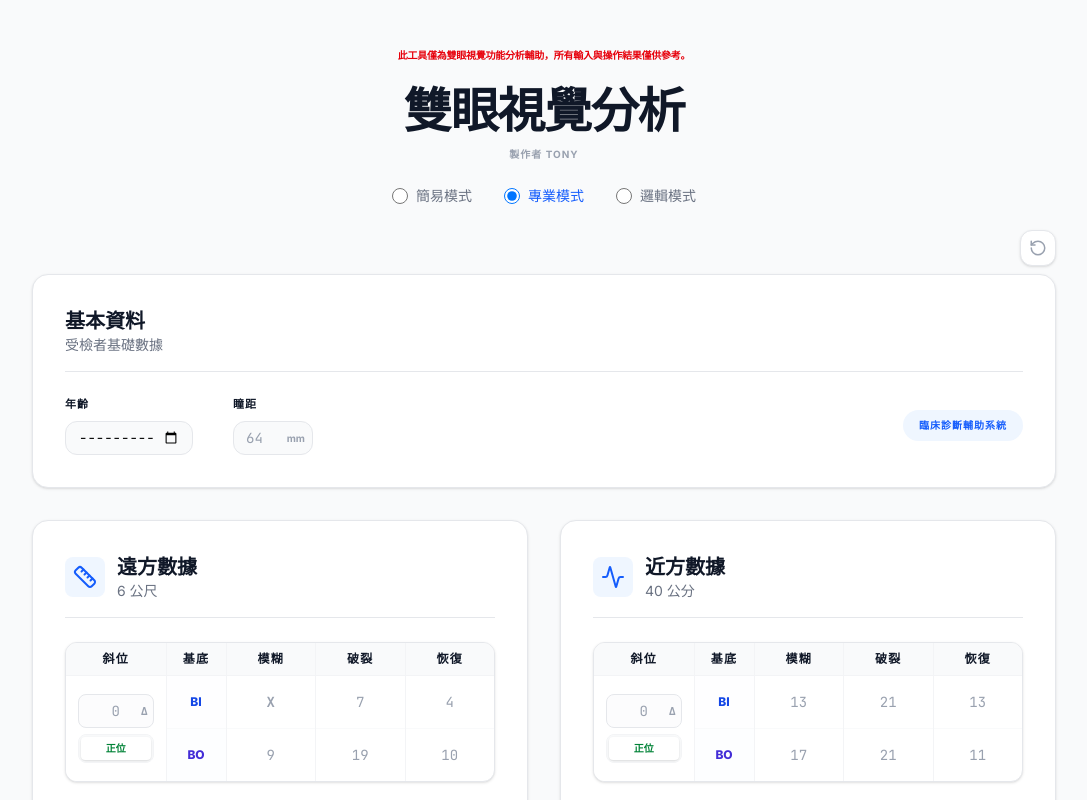
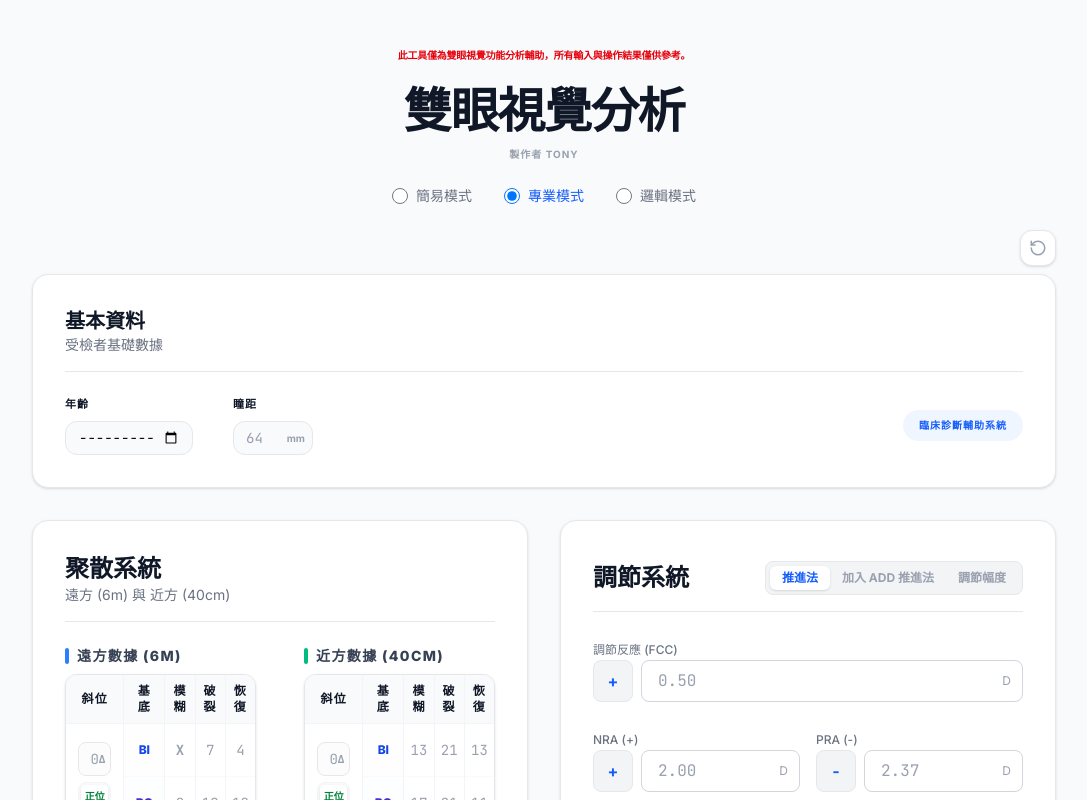
Before and after one commit to Luna05140514/ACA, a React (Vite) app: page / in a window 1280 px wide. Both pictures are taken after a click on the label "專業模式". Shown: the top 800 px of the page, without its empty margins (96-1183 px from the left). Built offline with nearby package versions, Linux system fonts and the light colour scheme.

Commit message:
Add files via upload

```diff
--- a/src/App.tsx
+++ b/src/App.tsx
@@ -695,7 +695,7 @@ const ComprehensiveAnalysis = ({ data }: { data: VisionData }) => {
   );
 };
 
-const SectionHeader = ({ icon: Icon, title, subtitle, children, hideIcon }: { icon: any, title: string, subtitle: string, children?: React.ReactNode, hideIcon?: boolean }) => (
+const SectionHeader = ({ icon: Icon, title, subtitle, children, hideIcon, titleClassName }: { icon: any, title: string, subtitle?: string, children?: React.ReactNode, hideIcon?: boolean, titleClassName?: string }) => (
   <div className="flex flex-col sm:flex-row sm:items-center justify-between gap-4 mb-6 border-b border-gray-200 pb-4">
     <div className="flex items-center gap-3">
       {!hideIcon && (
@@ -704,7 +704,7 @@ const SectionHeader = ({ icon: Icon, title, subtitle, children, hideIcon }: { ic
         </div>
       )}
       <div>
-        <h2 className="text-xl font-bold text-gray-900">{title}</h2>
+        <h2 className={titleClassName || "text-xl font-bold text-gray-900"}>{title}</h2>
         {subtitle && <p className="text-sm text-gray-500">{subtitle}</p>}
       </div>
     </div>
@@ -1565,8 +1565,9 @@ export default function App() {
             <div className="bg-white rounded-2xl shadow-sm border border-gray-200 p-8">
               <SectionHeader
                 icon={Eye}
-                title="調節功能"
-                subtitle="NRA, PRA, AA, FCC"
+                title="調節系統"
+                subtitle=""
+                titleClassName="text-2xl font-black text-gray-900"
                 hideIcon={true}
               >
                 <div className="flex bg-gray-100 p-1 rounded-lg border border-gray-200">
@@ -1739,15 +1740,22 @@ export default function App() {
         ) : (
           <div className="grid grid-cols-1 lg:grid-cols-2 gap-8">
             {/* Distance Section (6m) */}
-            <div className="bg-white rounded-2xl shadow-sm border border-gray-200 p-8">
+            <div className="bg-white rounded-2xl shadow-sm border border-gray-200 p-8 mb-4">
               <SectionHeader
                 icon={Ruler}
-                title="遠方數據"
-                subtitle="6 公尺"
-                hideIcon={false}
-              />
-
-              <div className="space-y-8 mt-6">
+                title="聚散系統"
+                subtitle="遠方 (6m) 與 近方 (40cm)"
+                hideIcon={true}
+                titleClassName="text-2xl font-black text-gray-900"
+              />
+
+              <div className="grid grid-cols-1 lg:grid-cols-2 gap-12 mt-6">
+                {/* Distance Data */}
+                <div className="space-y-6">
+                  <div className="flex items-center gap-2 mb-2">
+                    <div className="h-4 w-1 bg-blue-500 rounded-full"></div>
+                    <h3 className="text-sm font-black text-gray-700 uppercase tracking-widest">遠方數據 (6m)</h3>
+                  </div>
                   <DataTable
                     section="distance"
                     phoriaValue={data.distance.phoriaValue}
@@ -1762,18 +1770,13 @@ export default function App() {
                     onKeyDown={handleKeyDown}
                   />
                 </div>
-            </div>
-
-            {/* Near Section (40cm) */}
-            <div className="bg-white rounded-2xl shadow-sm border border-gray-200 p-8">
-              <SectionHeader
-                icon={Activity}
-                title="近方數據"
-                subtitle="40 公分"
-                hideIcon={false}
-              />
-
-              <div className="space-y-8 mt-6">
+
+                {/* Near Data Column */}
+                <div className="space-y-6">
+                  <div className="flex items-center gap-2 mb-2">
+                    <div className="h-4 w-1 bg-emerald-500 rounded-full"></div>
+                    <h3 className="text-sm font-black text-gray-700 uppercase tracking-widest">近方數據 (40cm)</h3>
+                  </div>
                   <DataTable
                     section="near"
                     phoriaValue={data.near.phoriaValue}
@@ -1787,9 +1790,8 @@ export default function App() {
                     onInputChange={handleInputChange}
                     onKeyDown={handleKeyDown}
                   />
-
-                {/* +1.00 Phoria - Keep this separate but styled consistently */}
-                <div className="flex items-center gap-4 p-4 bg-gray-50/50 rounded-xl border border-gray-100">
+                  {/* +1.00 Phoria - Moved here into near column */}
+                  <div className="flex items-center gap-4 p-4 bg-gray-50/50 rounded-xl border border-gray-100 mt-4">
                     <div className="flex items-center shrink-0">
                       <span className="text-xs font-black text-gray-700 uppercase tracking-widest w-24">
                         +1.00 斜位
@@ -1827,13 +1829,20 @@ export default function App() {
                       </div>
                     </div>
                   </div>
-
-                {/* Accommodation */}
-                <div className="pt-6 border-t border-gray-100">
-                  <div className="flex items-center justify-between mb-4">
-                    <label className="text-sm font-semibold text-gray-700 uppercase tracking-wider">
-                      調節功能 (Accommodation)
-                    </label>
+                </div>
+              </div>
+            </div>
+
+            <div className="bg-white rounded-2xl shadow-sm border border-gray-200 p-8">
+              <div className="space-y-6">
+                <div className="pt-2">
+                <SectionHeader
+                  icon={Eye}
+                  title="調節系統"
+                  subtitle=""
+                  titleClassName="text-2xl font-black text-gray-900"
+                  hideIcon={true}
+                >
                     <div className="flex bg-gray-100 p-1 rounded-lg border border-gray-200">
                       <button
                         onClick={() => setAaInputMode('push-up')}
@@ -1866,7 +1875,7 @@ export default function App() {
                         調節幅度
                       </button>
                     </div>
-                  </div>
+                  </SectionHeader>
 
                   <div className="space-y-6">
                     <div className="space-y-1">
```
Lines whose indentation alone changed are shown as unchanged.
